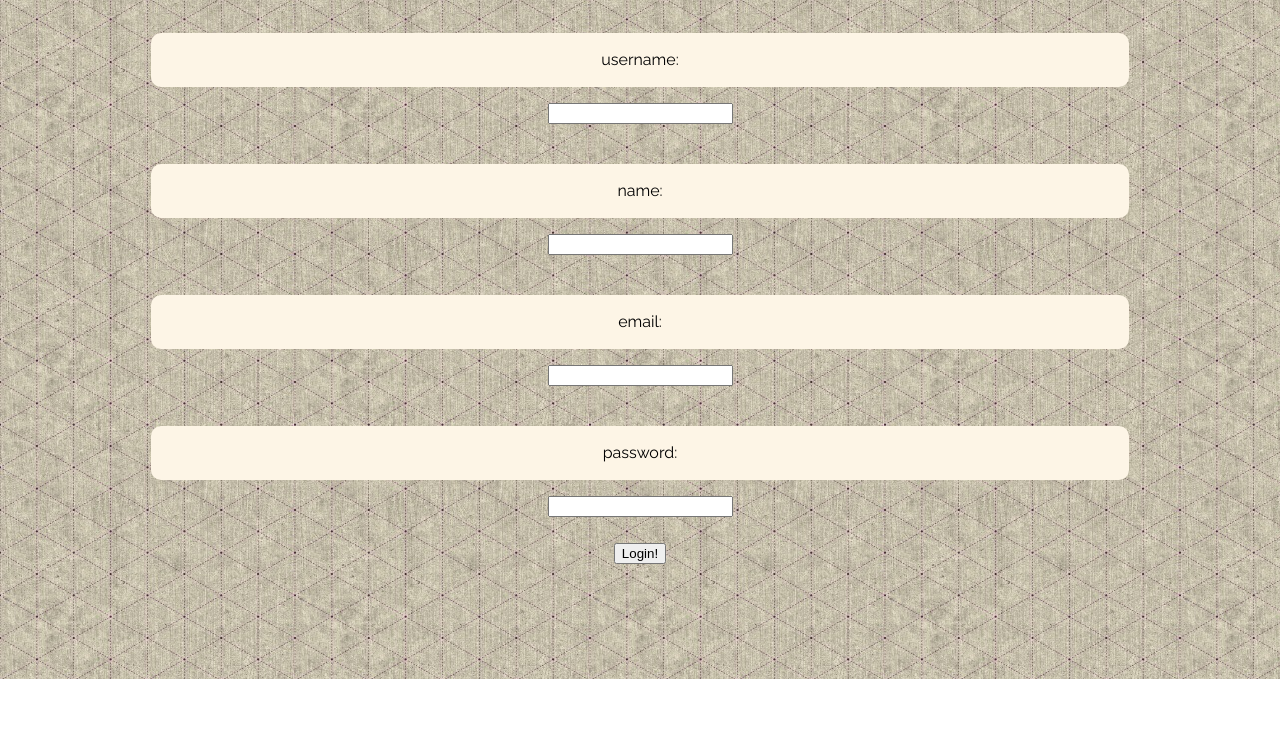
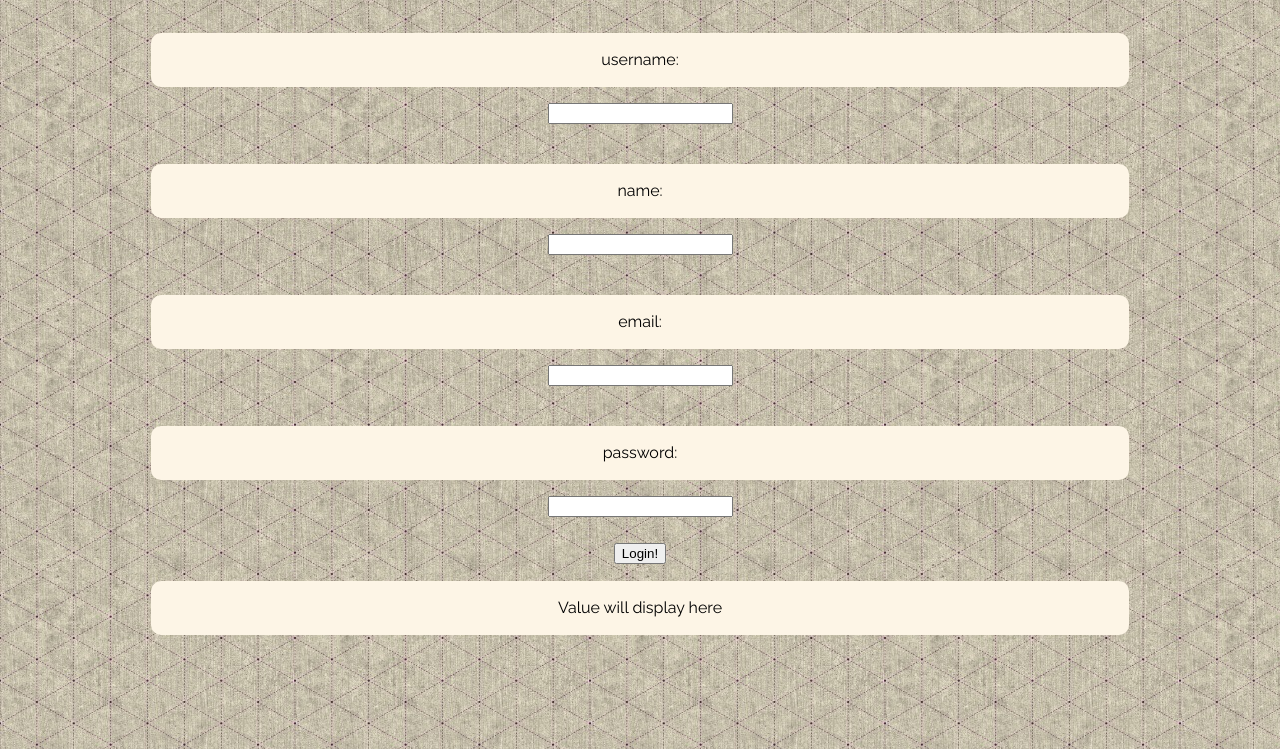
Before and after one commit to gdcall16/GroupLoop-2.0, a plain HTML site: page www/newuser.html in a window 1280 px wide. Shown: the part 514-1263 px from the top of the page. Before the commit the page ends 1193 px from the top, so only its background shows below. Drawn offline with Linux system fonts and the light colour scheme.

Commit message:
new user html doc

```diff
--- a/www/newuser.html
+++ b/www/newuser.html
@@ -37,8 +37,9 @@
     <input type="text" id="pass2"></input>
     <br>
     <button onclick="storeData()">Login!</button>
+
     <br>
-
+    <p id="loadValue">Value will display here</p>
 
 </center>
 </body>
```
